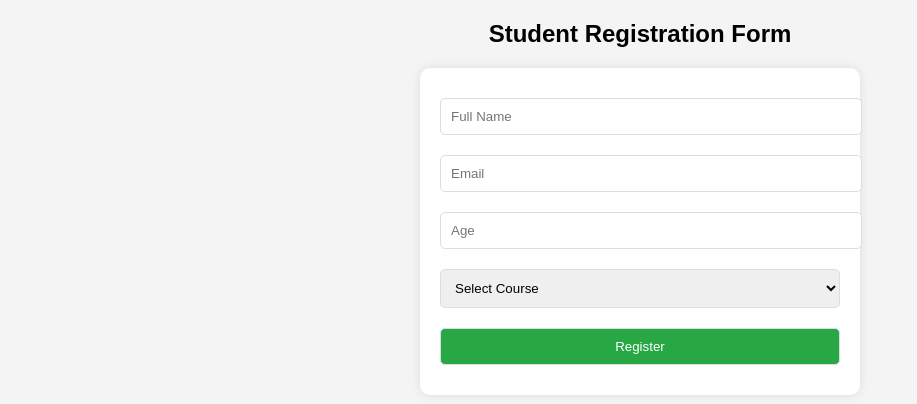
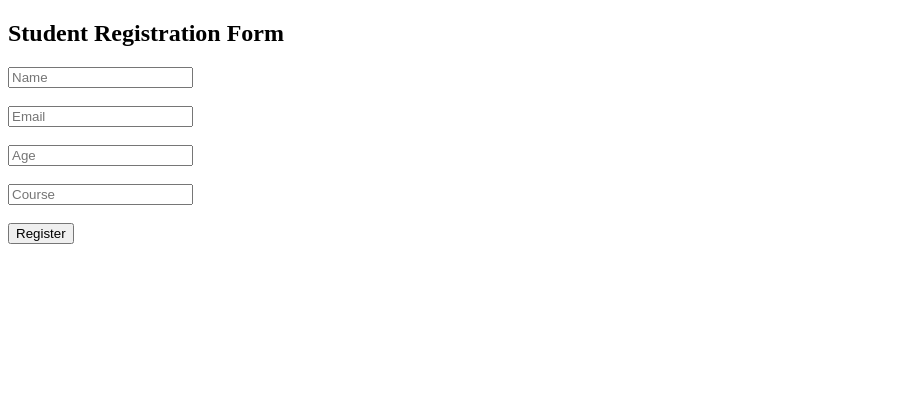
Before and after one commit to nishchayg2004/Cloud_Computing, a website: page public/register.html in a window 1280 px wide. Shown: the whole page, without its empty margins (0-917 px from the left). Drawn offline with Linux system fonts and the light colour scheme.

Commit message:
Added Register Button and Form

```diff
--- a/public/register.html
+++ b/public/register.html
@@ -3,72 +3,36 @@
 <head>
     <meta charset="UTF-8">
     <meta name="viewport" content="width=device-width, initial-scale=1.0">
-    <title>Student Registration</title>
-    <style>
-        body {
-            font-family: Arial, sans-serif;
-            text-align: center;
-            background-color: #f4f4f4;
-        }
-        form {
-            background: white;
-            padding: 20px;
-            max-width: 400px;
-            margin: auto;
-            border-radius: 10px;
-            box-shadow: 0 0 10px rgba(0, 0, 0, 0.1);
-        }
-        input, select, button {
-            width: 100%;
-            padding: 10px;
-            margin: 10px 0;
-            border: 1px solid #ddd;
-            border-radius: 5px;
-        }
-        button {
-            background: #28a745;
-            color: white;
-            cursor: pointer;
-        }
-    </style>
+    <title>Register</title>
 </head>
 <body>
-
     <h2>Student Registration Form</h2>
-
-    <form id="registrationForm">
-        <input type="text" id="name" placeholder="Full Name" required>
-        <input type="email" id="email" placeholder="Email" required>
-        <input type="number" id="age" placeholder="Age" required>
-        <select id="course" required>
-            <option value="">Select Course</option>
-            <option value="Computer Science">Computer Science</option>
-            <option value="Mathematics">Mathematics</option>
-            <option value="Physics">Physics</option>
-        </select>
+    <form id="registerForm">
+        <input type="text" id="name" placeholder="Name" required><br><br>
+        <input type="email" id="email" placeholder="Email" required><br><br>
+        <input type="number" id="age" placeholder="Age" required><br><br>
+        <input type="text" id="course" placeholder="Course" required><br><br>
         <button type="submit">Register</button>
     </form>
 
     <script>
-        document.getElementById("registrationForm").addEventListener("submit", async function(event) {
+        document.getElementById("registerForm").addEventListener("submit", async function(event) {
             event.preventDefault();
-            const student = {
-                name: document.getElementById("name").value,
-                email: document.getElementById("email").value,
-                age: document.getElementById("age").value,
-                course: document.getElementById("course").value
-            };
 
-            const response = await fetch("https://your-railway-app-url/register", {
+            const name = document.getElementById("name").value;
+            const email = document.getElementById("email").value;
+            const age = document.getElementById("age").value;
+            const course = document.getElementById("course").value;
+
+            const response = await fetch("/register", {
                 method: "POST",
                 headers: { "Content-Type": "application/json" },
-                body: JSON.stringify(student)
+                body: JSON.stringify({ name, email, age, course })
             });
 
             const result = await response.json();
-            alert(result.message);
+            alert(result.message || result.error);
         });
     </script>
-
 </body>
 </html>
```
Also changed, not shown: public/index.html (+10 -2 lines).
